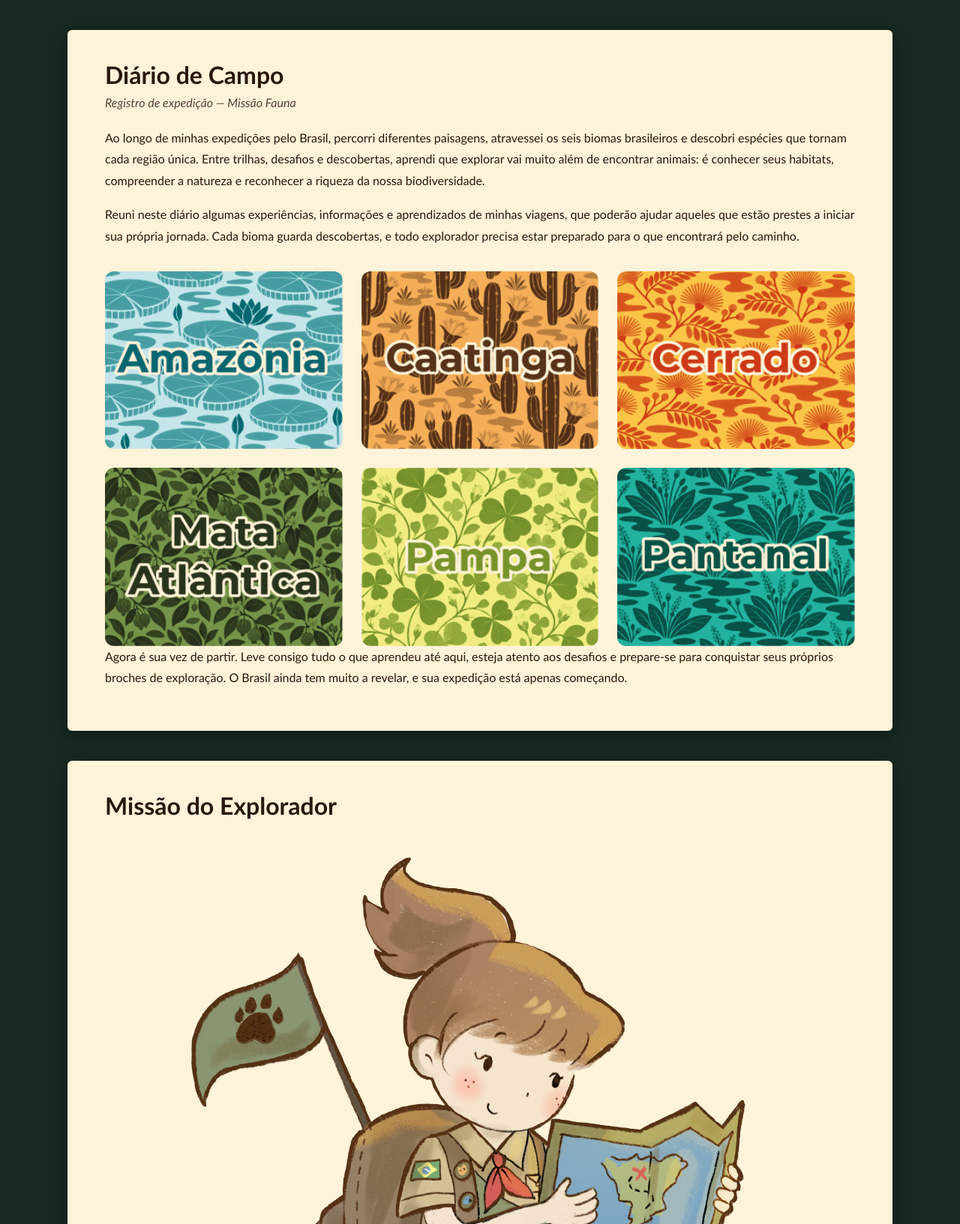
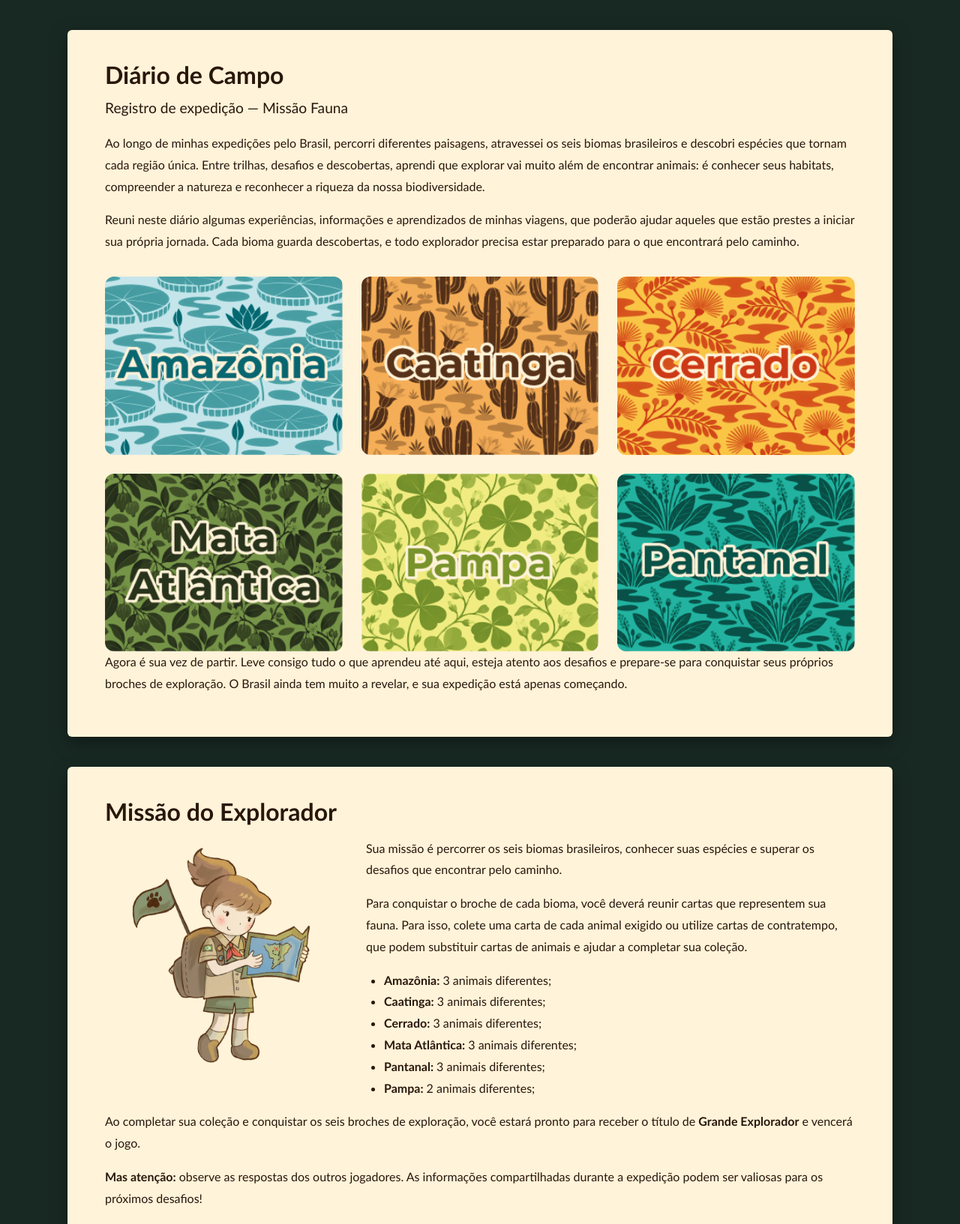
Before and after one commit to tainagdias/Missao_Fauna, a plain HTML site: page pages/infomacoes.html in a window 1280 px wide. Shown: the part 240-1873 px from the top of the page at 75% size. Drawn offline with Linux system fonts and the light colour scheme.

Commit message:
Ajustes na imagem da escoteira

```diff
--- a/missao-fauna-css.css
+++ b/missao-fauna-css.css
@@ -293,24 +293,48 @@ main section[id] {
     margin-bottom: 8px;
 }
 
+/* Subtítulo "Registro de expedição": mesmo visual dos parágrafos */
 #historia > h4 {
-    font-style: italic;
-    font-weight: normal;
-    opacity: 0.8;
-    margin-bottom: 24px;
+    font-size: 1.2rem; /* Um pouco maior que o texto (que tem 1rem = 16px) */
+    font-weight: normal; /* Sem negrito */
+    line-height: 1.8; /* Mesmo espaçamento entre linhas */
+    margin-bottom: 16px; /* Mesmo espaço dos parágrafos */
 }
 
 /* --- Parágrafos e lista (só os diretos da seção, para não afetar os cards) --- */
 #historia > p,
-#objetivo > p {
+#objetivo .missao-texto > p {
     line-height: 1.8;
     margin-bottom: 16px;
 }
 
-#objetivo > ul {
+#objetivo .missao-texto > ul {
     padding-left: 24px;
     line-height: 1.8;
     margin-bottom: 16px;
+}
+
+/* --- Missão do Explorador: o texto "envolve" a imagem da escoteira --- */
+.missao-conteudo {
+    display: flow-root; /* Mantém a imagem flutuante dentro da seção */
+    margin-top: 16px;
+}
+
+.escoteira {
+    float: left; /* Imagem à esquerda; o texto contorna pela direita e por baixo */
+    width: 320px; /* Tamanho da imagem no computador */
+    height: auto; /* Mantém a proporção */
+    margin: 0 28px 12px 0; /* Espaço entre a imagem e o texto (direita e embaixo) */
+}
+
+/* A lista fica inteira ao lado da imagem, sem as bolinhas ficarem por cima dela */
+#objetivo .missao-texto > ul {
+    display: flow-root;
+}
+
+/* Tira o espaço sobrando embaixo do último parágrafo */
+.missao-texto > :last-child {
+    margin-bottom: 0;
 }
 
 /* --- Cards dentro da página do diário --- */
@@ -564,6 +588,11 @@ main section[id] {
         width: 94%;
     }
 
+    /* --- Missão do Explorador: imagem menor --- */
+    .escoteira {
+        width: 220px;
+    }
+
     /* --- Biomas e carômetro: 2 por linha --- */
     .biomas {
         grid-template-columns: repeat(2, 1fr);
@@ -649,6 +678,14 @@ main section[id] {
         font-size: 1.6rem;
     }
 
+    /* --- Missão do Explorador: imagem centralizada em cima, texto embaixo --- */
+    .escoteira {
+        float: none; /* Para de flutuar: tela estreita demais para o texto ao lado */
+        display: block;
+        width: 200px;
+        margin: 0 auto 16px; /* Centraliza a imagem */
+    }
+
     /* --- Biomas: 1 coluna --- */
     .biomas {
         grid-template-columns: 1fr;
--- a/pages/infomacoes.html
+++ b/pages/infomacoes.html
@@ -100,7 +100,9 @@
         </section>
         <section id="objetivo"> <!--seção dos objetivos do jogo - Missão do Explorador-->
             <h2> Missão do Explorador </h2>
-            <img src="../imagens/escoteira-sem-fundo.png">
+            <div class="missao-conteudo"> <!--imagem da escoteira à esquerda e texto à direita-->
+                <img class="escoteira" src="../imagens/escoteira-sem-fundo.png" alt="Escoteira exploradora do Missão Fauna">
+                <div class="missao-texto">
                     <p>
                         Sua missão é percorrer os seis biomas brasileiros, conhecer suas espécies e superar os desafios que encontrar pelo caminho.
                     </p>
@@ -121,6 +123,8 @@
                     <p>
                         <b>Mas atenção:</b> observe as respostas dos outros jogadores. As informações compartilhadas durante a expedição podem ser valiosas para os próximos desafios!
                     </p>
+                </div>
+            </div>
         </section>
         <section id="componentes"> <!--seção dos componentes do jogo - kit explorador-->
             <h2> Kit Explorador </h2>
```
Lines whose indentation alone changed are shown as unchanged.
